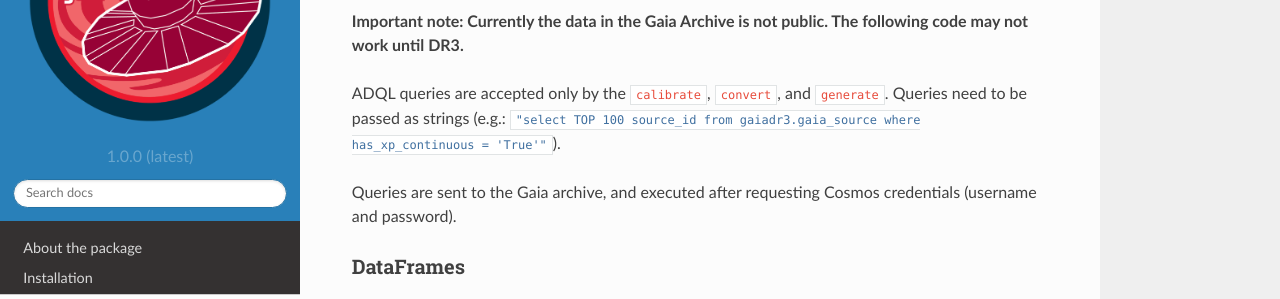
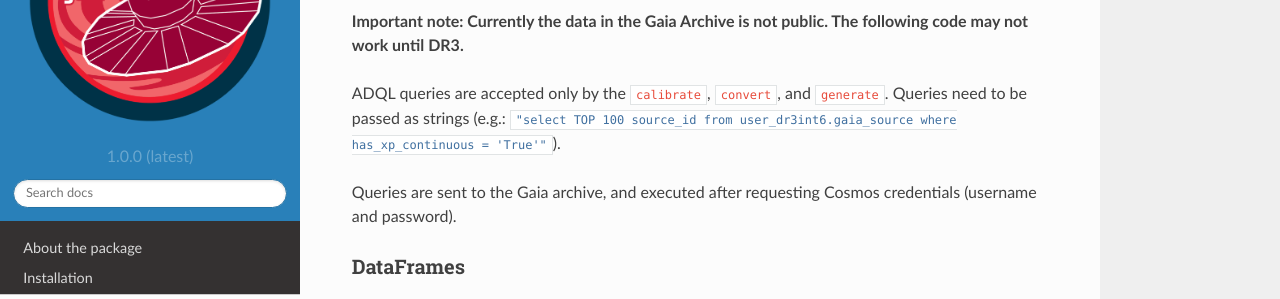
Before and after one commit to gaia-dpci/GaiaXPy, a Sphinx documentation site: the page built from docs/source/usage.rst, in a window 1280 px wide and 900 px high, scrolled down 749 px. Shown: the part 147-446 px from the top of the window. Built offline with Sphinx 7.4.7 and the Read the Docs theme 2.0.0, drawn with Linux system fonts in a browser that asks for light colours; formulas are drawn with MathJax 3.

Commit message:
add current table name

```diff
--- a/docs/source/usage.rst
+++ b/docs/source/usage.rst
@@ -32,7 +32,7 @@
 ------------
 **Important note: Currently the data in the Gaia Archive is not public. The following code may not work until DR3.**
 
-ADQL queries are accepted only by the :python:`calibrate`, :python:`convert`, and :python:`generate`. Queries need to be passed as strings (e.g.: :python:`"select TOP 100 source_id from gaiadr3.gaia_source where has_xp_continuous = 'True'"`).
+ADQL queries are accepted only by the :python:`calibrate`, :python:`convert`, and :python:`generate`. Queries need to be passed as strings (e.g.: :python:`"select TOP 100 source_id from user_dr3int6.gaia_source where has_xp_continuous = 'True'"`).
 
 Queries are sent to the Gaia archive, and executed after requesting Cosmos credentials (username and password).
 
```
